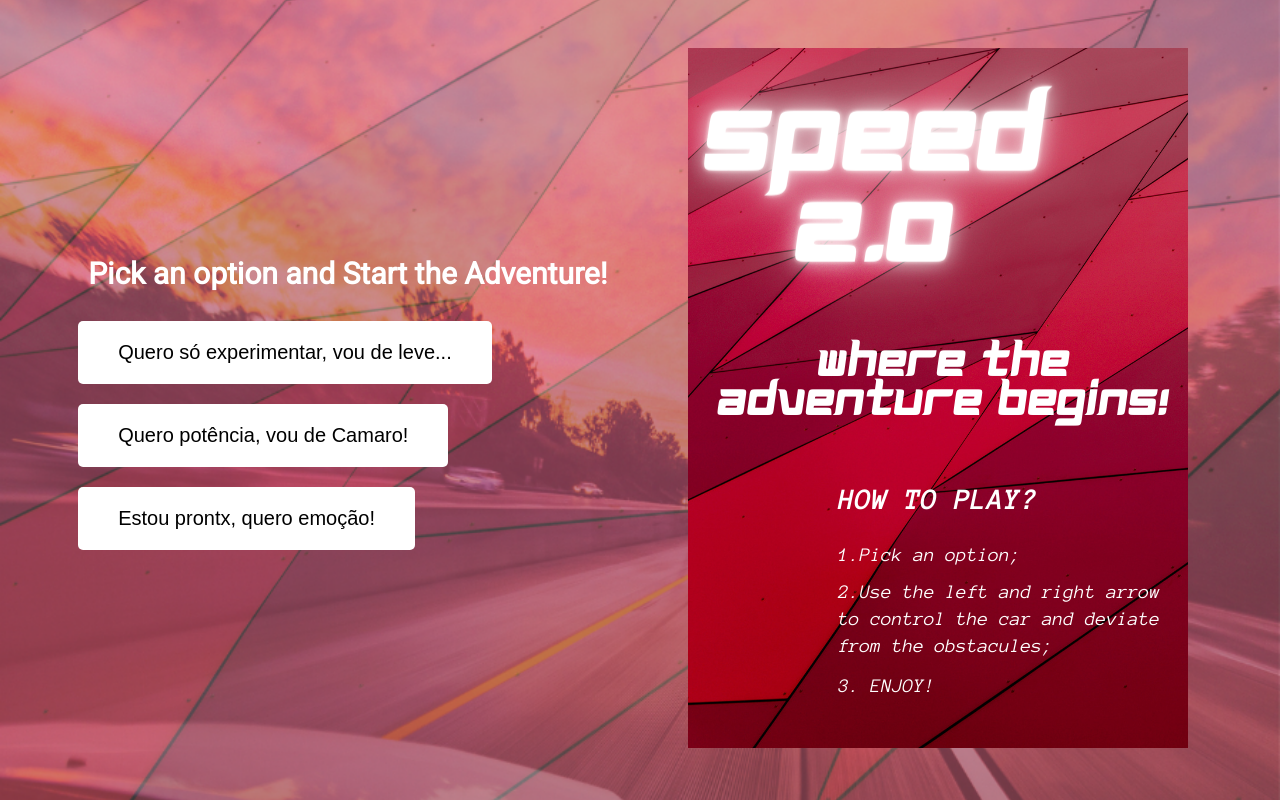
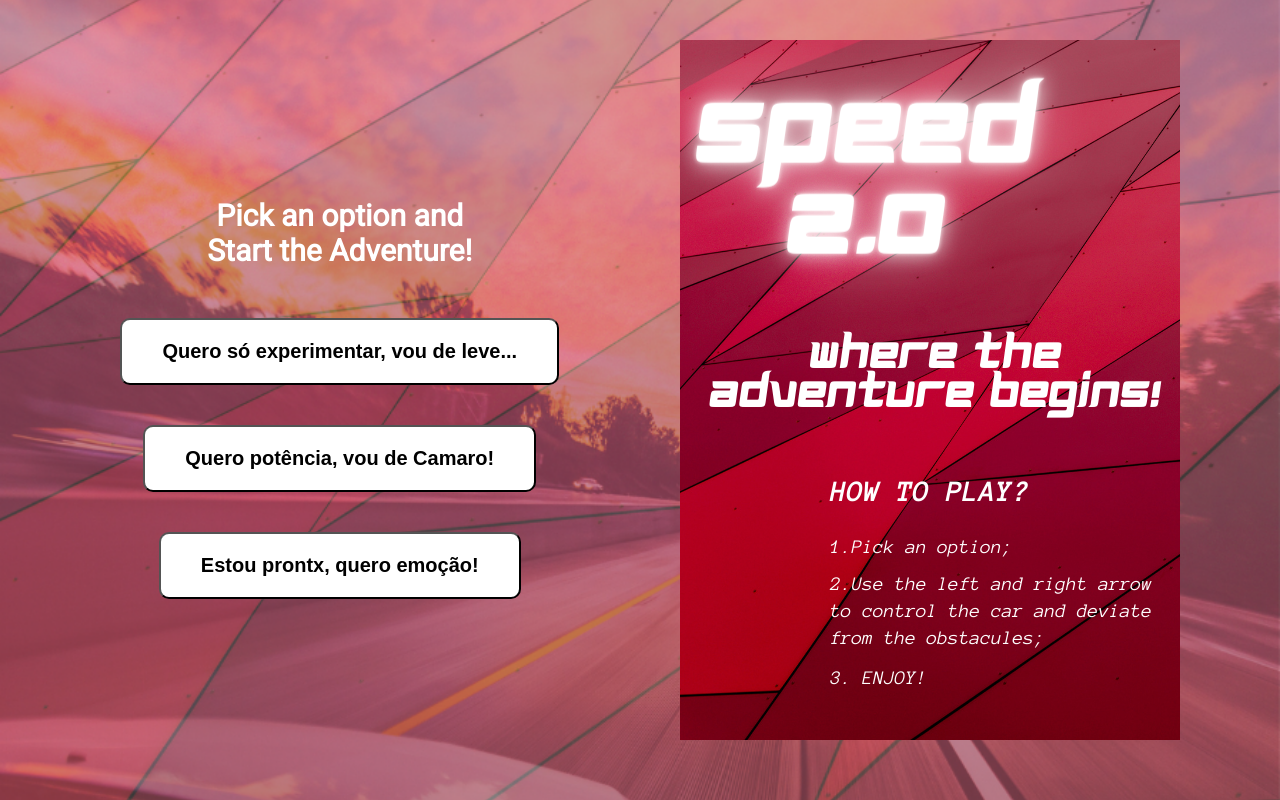
Before and after one commit to flememaia/speed-2.0-the-game, a plain HTML site: page index.html in a window 1280 px wide. Drawn offline with Linux system fonts and the light colour scheme.

Commit message:
Habemos READme and Presentation!

```diff
--- a/css/style.css
+++ b/css/style.css
@@ -1,20 +1,13 @@
-#the-canvas{
-    display: flex;
-    justify-content: center;
-}
-
-
-/* #initial-screen{
-  display: flex;
-  justify-content: center;
-} */
-
 body {
     font-family: 'Roboto', sans-serif;
     font-weight: bolder;
     font-size: 30px;
     color: #fff;
     text-align: center;
+    background-color: black;
+    overflow-y: hidden;
+    max-width: 100vw;
+    margin: 0;
   }
 
 #background-image{
@@ -24,18 +17,10 @@ body {
   background-repeat: no-repeat;
   width: 100vw;
   height: auto;
-  /* display: flex;
-  flex-direction: column;
-  justify-content: center;
-  align-items: center; */
 }
 
 #instructions{
   margin: 30px;
-}
-  img {
-    width: 15%;
-    height: auto;
 }
 
 #container{
@@ -43,24 +28,23 @@ body {
   justify-content: space-evenly;
   align-items: center;
 }
+.player-customization{
+  display: flex;
+  flex-direction: column;
+  align-items: center;
+}
 
 .player-customization button {
   font-size: 20px;
+  font-weight: bolder;
   background-color: white;
+  text-align: center;
   color: black;
   padding: 20px 40px;
-    border: 0;
-    box-shadow: 0;
-    border-radius: 5px;
+  border-radius: 10px;
   margin: 20px;
-    display: block;
-    flex-direction: column;
-    justify-content: center;
-    align-items: center;
 }
 
 #game-board {
-      display: flex;
-      justify-content: center;
   padding: 40px 0px;
 }
--- a/index.html
+++ b/index.html
@@ -13,17 +13,15 @@
 <body id="background-image">
   <div id="container">
           <div class="player-customization">
-            <p id="instructions">Pick an option and Start the Adventure!</p>
+            <p id="instructions">Pick an option and </br> Start the Adventure!</p>
             <button id="scooter-button">Quero só experimentar, vou de leve...</button>
-            <button id="car-button">Quero potência, vou de Camaro!</button>
+            <button id="car-button"> Quero potência, vou de Camaro! </button>
             <button id="rocket-button">Estou prontx, quero emoção!</button>
           </div>
 
           <div id="game-board">
             <canvas id="the-canvas" width="500" height="700"></canvas>
           </div>
-
-          <div></div>
   </div>
 
     <script src="./js/index.js"></script>
```
Also changed, not shown: 1 other file. Lines whose indentation alone changed are shown as unchanged.
